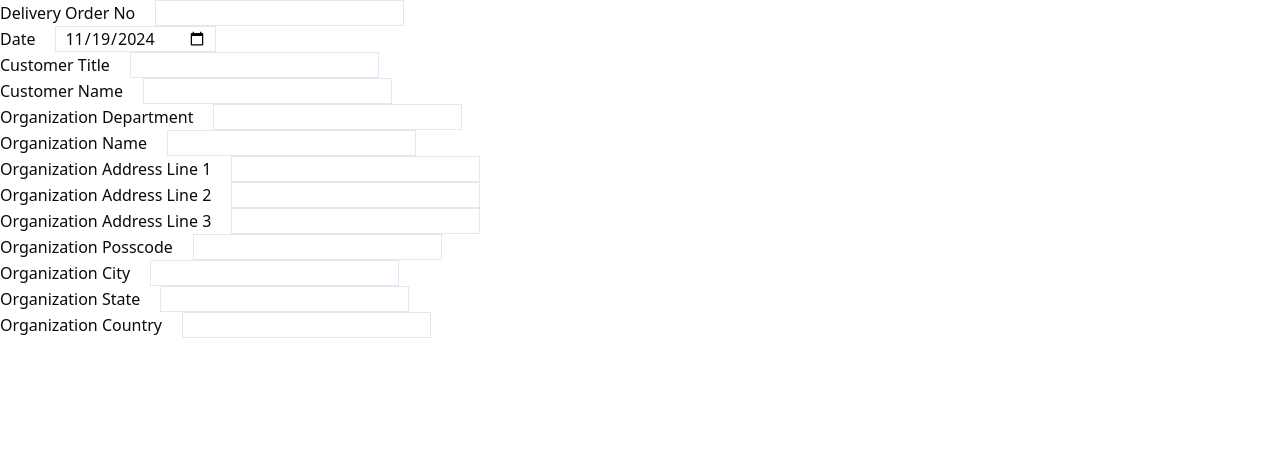
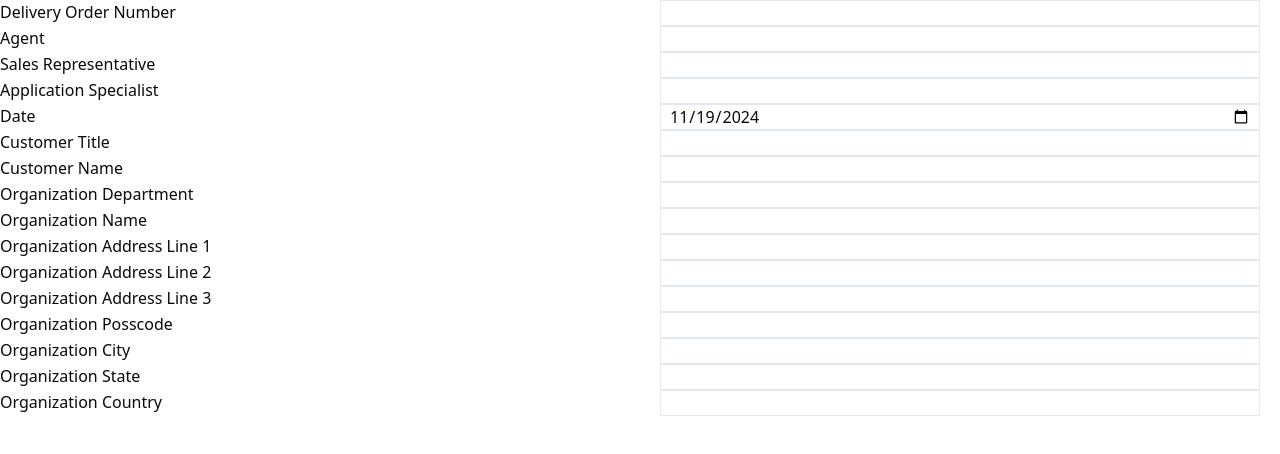
Before and after one commit to nix-arif/smart-innosys, a Next.js app: page /delivery-order in a window 1280 px wide. Shown: the top 454 px of the page. Built offline with nearby package versions, Linux system fonts and the light colour scheme.

Commit message:
much better delivery-order

```diff
--- a/src/app/(admin)/delivery-order/CreateDeliveryOrder.tsx
+++ b/src/app/(admin)/delivery-order/CreateDeliveryOrder.tsx
@@ -3,178 +3,119 @@
 import React, { ChangeEvent, useEffect, useState } from "react";
 
 const CreateDeliveryOrder = () => {
-  const [data, setData] = useState({
-    deliveryOrderNo: "",
-    date: new Date(Date.now()).toISOString().split("T")[0],
-    customerTitle: "",
-    customerName: "",
-    organizationDept: "",
-    organizationName: "",
-    organizationAddressLine1: "",
-    organizationAddressLine2: "",
-    organizationAddressLine3: "",
-    organizationPosscode: "",
-    organizationCity: "",
-    organizationState: "",
-    organizationCountry: "",
-  });
+  const [data, setData] = useState([
+    {
+      type: "text",
+      value: "",
+      name: "deliveryOrderNo",
+      label: "Delivery Order Number",
+    },
+    { type: "text", value: "", name: "agent", label: "Agent" },
+    {
+      type: "text",
+      value: "",
+      name: "salesRep",
+      label: "Sales Representative",
+    },
+    {
+      type: "text",
+      value: "",
+      name: "applicationSpec",
+      label: "Application Specialist",
+    },
+    {
+      type: "date",
+      value: new Date(Date.now()).toISOString().split("T")[0],
+      name: "date",
+      label: "Date",
+    },
+    { type: "text", value: "", name: "customerTitle", label: "Customer Title" },
+    { type: "text", value: "", name: "customerName", label: "Customer Name" },
+    {
+      type: "text",
+      value: "",
+      name: "organizationDept",
+      label: "Organization Department",
+    },
+    {
+      type: "text",
+      value: "",
+      name: "organizationName",
+      label: "Organization Name",
+    },
+    {
+      type: "text",
+      value: "",
+      name: "organizationAddressLine1",
+      label: "Organization Address Line 1",
+    },
+    {
+      type: "text",
+      value: "",
+      name: "organizationAddressLine2",
+      label: "Organization Address Line 2",
+    },
+    {
+      type: "text",
+      value: "",
+      name: "organizationAddressLine3",
+      label: "Organization Address Line 3",
+    },
+    {
+      type: "text",
+      value: "",
+      name: "organizationPosscode",
+      label: "Organization Posscode",
+    },
+    {
+      type: "text",
+      value: "",
+      name: "organizationCity",
+      label: "Organization City",
+    },
+    {
+      type: "text",
+      value: "",
+      name: "organizationState",
+      label: "Organization State",
+    },
+    {
+      type: "text",
+      value: "",
+      name: "organizationCountry",
+      label: "Organization Country",
+    },
+  ]);
 
   const handleChange = (e: ChangeEvent<HTMLInputElement>) => {
-    setData({ ...data, [e.target.name]: e.target.value });
+    data.forEach((item, index) => {
+      if (item.name === e.target.name) {
+        const newData = { ...item, value: e.target.value };
+        data[index] = newData;
+        setData([...data]);
+      }
+    });
   };
 
   console.log(data);
 
   return (
-    <form>
-      <div>
-        <label htmlFor="deliveryOrderNo">Delivery Order No</label>
-        <input
-          id="deliveryOrderNo"
-          name="deliveryOrderNo"
-          className="border border-slate-200 mx-5 px-2"
-          value={data.deliveryOrderNo}
-          onChange={handleChange}
-        />
-      </div>
-      <div>
-        <label htmlFor="date">Date</label>
-        <input
-          id="date"
-          name="date"
-          className="border border-slate-200 mx-5 px-2"
-          type="date"
-          value={data.date}
-          onChange={handleChange}
-        />
-      </div>
-      <div>
-        <label htmlFor="customerTitle">Customer Title</label>
-        <input
-          type="text"
-          name="customerTitle"
-          id="customerTitle"
-          className="border border-slate-200 mx-5 px-2"
-          value={data.customerTitle}
-          onChange={handleChange}
-        />
-      </div>
-      <div>
-        <label htmlFor="customerName">Customer Name</label>
-        <input
-          type="text"
-          name="customerName"
-          id="customerName"
-          className="border border-slate-200 mx-5 px-2"
-          value={data.customerName}
-          onChange={handleChange}
-        />
-      </div>
-      <div>
-        <label htmlFor="organizationDept">Organization Department</label>
-        <input
-          type="text"
-          name="organizationDept"
-          id="organizationDept"
-          className="border border-slate-200 mx-5 px-2"
-          value={data.organizationDept}
-          onChange={handleChange}
-        />
-      </div>
-      <div>
-        <label htmlFor="organizationName">Organization Name</label>
-        <input
-          type="text"
-          name="organizationName"
-          id="organizationName"
-          className="border border-slate-200 mx-5 px-2"
-          value={data.organizationName}
-          onChange={handleChange}
-        />
-      </div>
-      <div>
-        <label htmlFor="organizationAddressLine1">
-          Organization Address Line 1
-        </label>
-        <input
-          type="text"
-          name="organizationAddressLine1"
-          id="organizationAddressLine1"
-          className="border border-slate-200 mx-5 px-2"
-          value={data.organizationAddressLine1}
-          onChange={handleChange}
-        />
-      </div>
-      <div>
-        <label htmlFor="organizationAddressLine2">
-          Organization Address Line 2
-        </label>
-        <input
-          type="text"
-          name="organizationAddressLine2"
-          id="organizationAddressLine2"
-          className="border border-slate-200 mx-5 px-2"
-          value={data.organizationAddressLine2}
-          onChange={handleChange}
-        />
-      </div>
-      <div>
-        <label htmlFor="organizationAddressLine3">
-          Organization Address Line 3
-        </label>
-        <input
-          type="text"
-          name="organizationAddressLine3"
-          id="organizationAddressLine3"
-          className="border border-slate-200 mx-5 px-2"
-          value={data.organizationAddressLine3}
-          onChange={handleChange}
-        />
-      </div>
-      <div>
-        <label htmlFor="organizationPosscode">Organization Posscode</label>
-        <input
-          type="text"
-          name="organizationPosscode"
-          id="organizationPosscode"
-          className="border border-slate-200 mx-5 px-2"
-          value={data.organizationPosscode}
-          onChange={handleChange}
-        />
-      </div>
-      <div>
-        <label htmlFor="organizationCity">Organization City</label>
-        <input
-          type="text"
-          name="organizationCity"
-          id="organizationCity"
-          className="border border-slate-200 mx-5 px-2"
-          value={data.organizationCity}
-          onChange={handleChange}
-        />
-      </div>
-      <div>
-        <label htmlFor="organizationState">Organization State</label>
-        <input
-          type="text"
-          name="organizationState"
-          id="organizationState"
-          className="border border-slate-200 mx-5 px-2"
-          value={data.organizationState}
-          onChange={handleChange}
-        />
-      </div>
-      <div>
-        <label htmlFor="organizationCountry">Organization Country</label>
-        <input
-          type="text"
-          name="organizationCountry"
-          id="organizationCountry"
-          className="border border-slate-200 mx-5 px-2"
-          value={data.organizationCountry}
-          onChange={handleChange}
-        />
-      </div>
+    <form className="">
+      {data.map((item, index) => (
+        <div className="grid grid-cols-12" key={index}>
+          <label htmlFor={item.name} className="col-span-6">
+            {item.label}
+          </label>
+          <input
+            id={item.name}
+            name={item.name}
+            type={item.type}
+            className="border border-slate-200 mx-5 px-2 col-span-6"
+            value={item.value}
+            onChange={handleChange}
+          />
+        </div>
+      ))}
     </form>
   );
 };
--- /dev/null
+++ b/src/app/dashboard/layout.tsx
@@ -0,0 +1,11 @@
+import React from "react";
+
+type DashboardProps = {
+  children: React.ReactNode;
+};
+
+const DashboardLayout = ({ children }: DashboardProps) => {
+  return <div className="bg-slate-200 h-screen">{children}</div>;
+};
+
+export default DashboardLayout;
```
